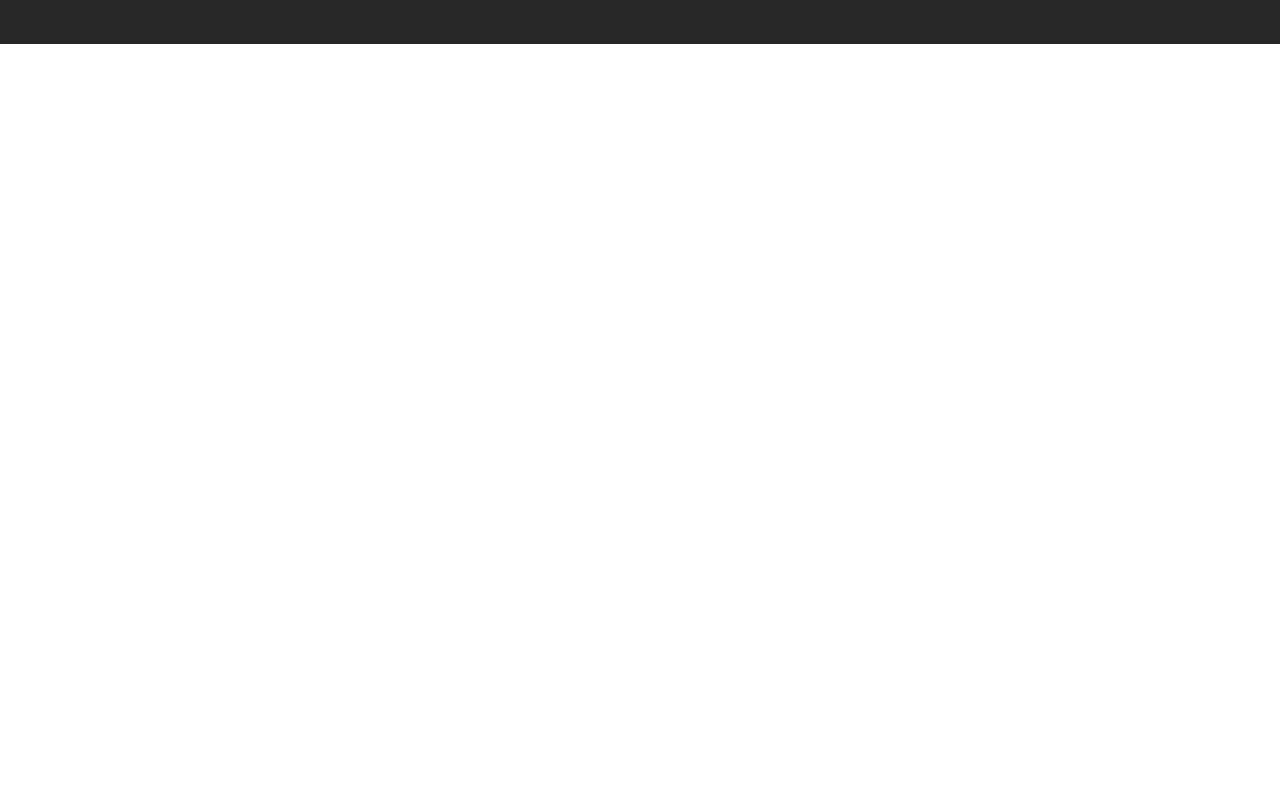
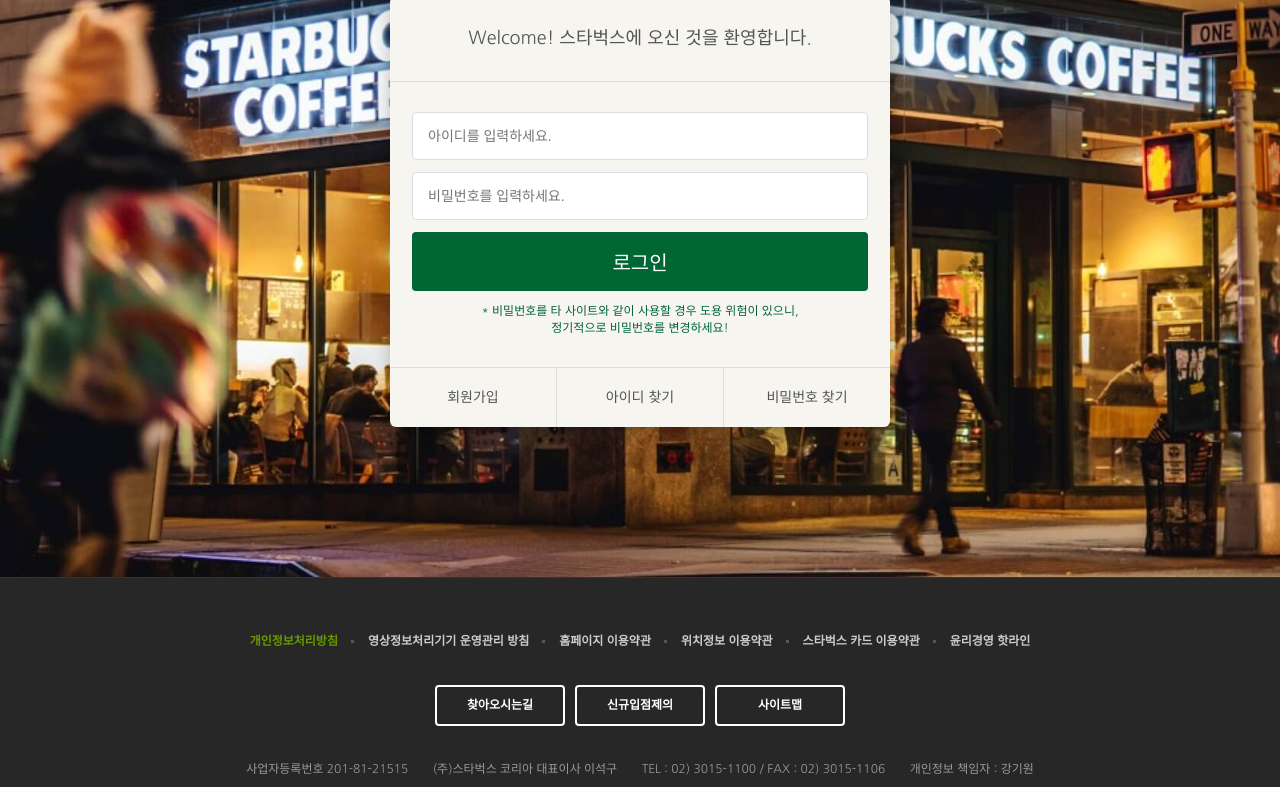
Before and after one commit to as-zini/Starbucks, a plain HTML site: page signin/index.html in a window 1280 px wide. Shown: the part 290-1077 px from the top of the page. Before the commit the page ends 800 px from the top, so only its background shows below. Drawn offline with nearby package versions, Linux system fonts and the light colour scheme.

Commit message:
로그인페이지 완성

```diff
--- /dev/null
+++ b/css/signin.css
@@ -0,0 +1,92 @@
+.signin {
+  margin-top: 120px;
+  padding: 100px 0 150px;
+  background-image: url("../images/signin_bg.jpg");
+  background-repeat: no-repeat;
+  background-position: center;
+  background-attachment: fixed;
+  background-size: cover;
+}
+
+.signin h1{
+  color: #fff;
+  font-size: 30px;
+  font-weight: 700;
+  text-align: center;
+  margin-bottom: 24px;
+}
+
+.signin__card{
+  width: 500px;
+  margin: 0 auto;
+  border-radius: 6px;
+  background-color: #f6f5f0;
+  box-shadow: 2px 2px 20px rgba(0, 0, 0, 0.3);
+  color: #555;
+}
+
+.signin__card h2{
+  padding: 30px;
+  font-size: 18px;
+  text-align: center;
+  border-bottom: 1px solid #ddd;
+}
+
+.signing__card h2 strong{
+  font-weight: 700;
+  color: #006633;
+
+}
+
+.signin__card form{
+  padding:30px 22px;
+}
+
+
+.signin__card form input{
+  width: 100%;
+  margin-bottom: 12px;
+  padding: 15px;
+  border: 1px solid #ddd;
+  border-radius: 4px;
+  outline: none;
+  box-sizing: border-box;
+  font-size: 14px;
+}
+
+.signin__card form [type="submit"]{
+  background-color: #006633;
+  border: none;
+  color: #fff;
+  font-size: 20px;
+  cursor: pointer;
+}
+
+.signin__card form p{
+  font-size: 12px;
+  color: #006633;
+  text-align: center;
+}
+
+.signin__card .actions{
+  display: flex;
+  border-top: 1px solid #ddd;
+}
+
+.signin__card .actions a{
+  flex-grow: 1;
+  flex-basis: 0;
+  text-align: center;
+  padding: 20px;
+  color: #555;
+  font-size: 14px;
+  border-right: 1px solid #ddd;
+}
+
+.signin__card .actions a:last-child{
+  border-right: none;
+}
+
+.signin__card .actions a:hover{
+  text-decoration: underline;
+}
--- a/signin/index.html
+++ b/signin/index.html
@@ -26,6 +26,7 @@
   <link href="https://fonts.googleapis.com/css2?family=Nanum+Gothic:wght@400;700&display=swap" rel="stylesheet">
   <link rel="stylesheet" href="https://fonts.googleapis.com/icon?family=Material+Icons" />
   <link rel="stylesheet" href="../css/common.css">
+  <link rel="stylesheet" href="../css/signin.css">
 
 
 
@@ -360,7 +361,28 @@
 
 
   </header>
-  <section class="signin"></section>
+  <section class="signin">
+    <h1>로그인</h1>
+    <div class="signin__card">
+      <h2>
+        <strong>Welcome!</strong> 스타벅스에 오신 것을 환영합니다.
+      </h2>
+      <form>
+        <input type="text" placeholder="아이디를 입력하세요.">
+        <input type="password" placeholder="비밀번호를 입력하세요.">
+        <input type="submit" value="로그인">
+        <p>
+          * 비밀번호를 타 사이트와 같이 사용할 경우 도용 위험이 있으니, <br/>
+          정기적으로 비밀번호를 변경하세요!
+        </p>
+      </form>
+      <div class="actions">
+        <a href="javascript:void(0)">회원가입</a>
+        <a href="javascript:void(0)">아이디 찾기</a>
+        <a href="javascript:void(0)">비밀번호 찾기</a>
+      </div>
+    </div>
+  </section>
 
 
   <!-- FOOTER -->
```
Also changed, not shown: css/main.css (line endings or trailing spaces).
